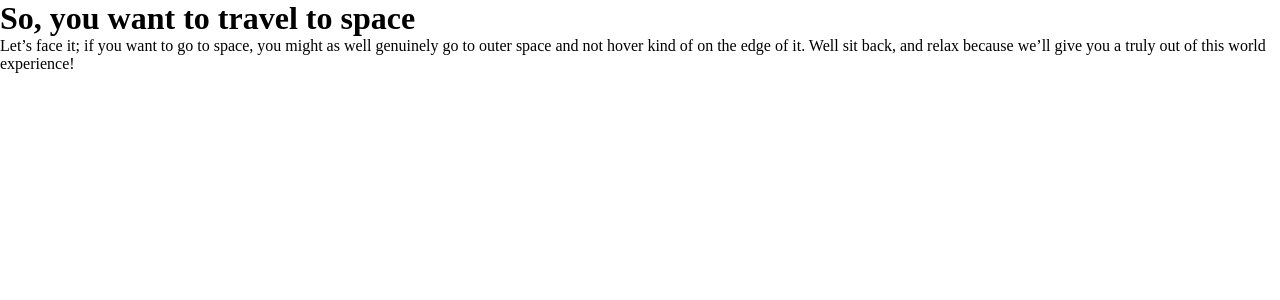
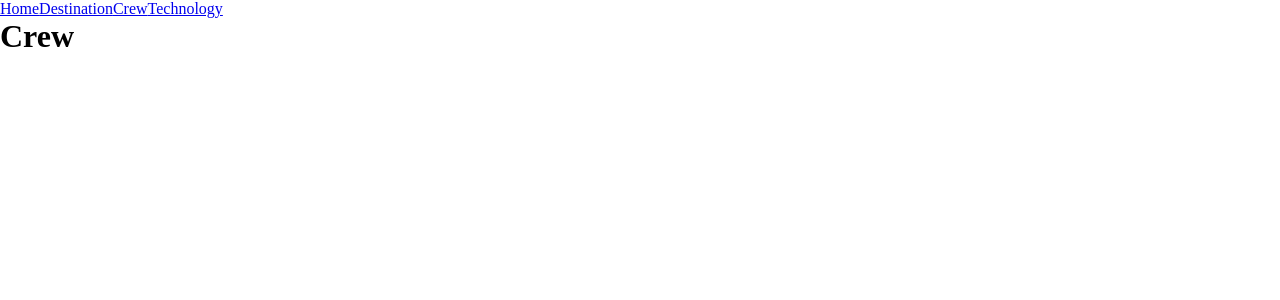
Before and after one commit to samuel-adu/space-tourism-website, a React (Create React App) app: page /crew in a window 1280 px wide. Shown: the top 300 px of the page. Built offline with nearby package versions, Linux system fonts and the light colour scheme; the HTML template or start-up script is replaced by a standard one.

Commit message:
add json

```diff
--- a/src/App.js
+++ b/src/App.js
@@ -1,13 +1,20 @@
+import { Routes, Route } from "react-router-dom";
+import Header from "./components/Header";
+import Home from "./pages/Home";
+import Destination from "./pages/Destination";
+import Technology from "./pages/Technology";
+import Crew from "./pages/Crew";
+
 function App() {
   return (
     <div>
-      <h1>So, you want to travel to space</h1>
-      <p>
-        Let’s face it; if you want to go to space, you might as well genuinely
-        go to outer space and not hover kind of on the edge of it. Well sit
-        back, and relax because we’ll give you a truly out of this world
-        experience!
-      </p>
+      <Header />
+      <Routes>
+        <Route path="/" element={<Home />} />
+        <Route path="/destination" element={<Destination />} />
+        <Route path="/crew" element={<Crew />} />
+        <Route path="/technology" element={<Technology />} />
+      </Routes>
     </div>
   );
 }
--- /dev/null
+++ b/src/components/Header.jsx
@@ -0,0 +1,16 @@
+import { Link } from "react-router-dom";
+
+function Header() {
+  return (
+    <div>
+      <nav>
+        <Link to="./">Home</Link>
+        <Link to="./destination">Destination</Link>
+        <Link to="./crew">Crew</Link>
+        <Link to="./technology">Technology</Link>
+      </nav>
+    </div>
+  );
+}
+
+export default Header;
--- /dev/null
+++ b/src/pages/Crew.js
@@ -0,0 +1,5 @@
+function Crew() {
+  return <h1>Crew</h1>;
+}
+
+export default Crew;
--- /dev/null
+++ b/src/pages/Destination.js
@@ -0,0 +1,5 @@
+function Destination() {
+  return <h1>Destination</h1>;
+}
+
+export default Destination;
--- /dev/null
+++ b/src/pages/Home.js
@@ -0,0 +1,17 @@
+function Home() {
+  return (
+    <div>
+      <h1>So, you want to travel to space</h1>
+      <p>
+        Let’s face it; if you want to go to space, you might as well genuinely
+        go to outer space and not hover kind of on the edge of it. Well sit
+        back, and relax because we’ll give you a truly out of this world
+        experience!
+      </p>
+
+      <button className="btn">Explore</button>
+    </div>
+  );
+}
+
+export default Home;
--- /dev/null
+++ b/src/pages/Technology.js
@@ -0,0 +1,5 @@
+function Technology() {
+  return <h1>Technology</h1>;
+}
+
+export default Technology;
```
Also changed, not shown: src/data.json (renamed from data.json).
